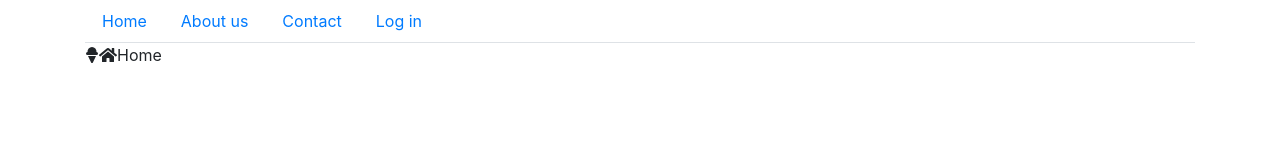
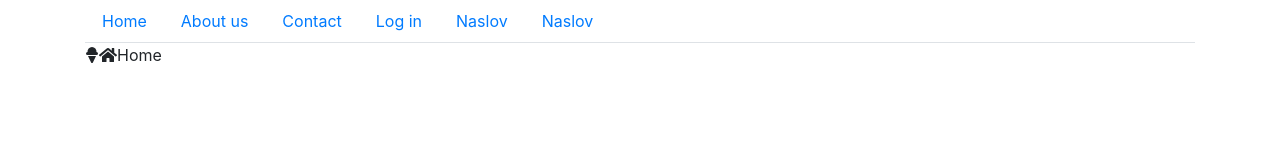
Before and after one commit to lazvel/front-end-react, a React (Create React App) app: page / in a window 1280 px wide. Shown: the top 160 px of the page. Built offline with nearby package versions, Linux system fonts and the light colour scheme.

Commit message:
Add state to the MainMenuComponent

```diff
--- a/src/components/MainMenu/MainMenu.tsx
+++ b/src/components/MainMenu/MainMenu.tsx
@@ -15,12 +15,38 @@
     items: MainMenuItem[];
 }
 
+interface MainMenuState {
+    items: MainMenuItem[]; // moze imati color, background itd..
+}
+
 export class MainMenu extends React.Component<MainMenuProperties>{
+    state: MainMenuState;
+
+    constructor(props: Readonly<MainMenuProperties>) {
+        super(props)
+
+        this.state = {
+          items: props.items,
+        };
+
+        setInterval(() => {
+            const novaLista = [...this.state.items];
+            novaLista.push(new MainMenuItem("Naslov", "/link"));
+            this.setItems(novaLista);
+        }, 2000);
+    }
+
+    setItems(items: MainMenuItem[]) {
+        this.setState({
+            items: items,
+        });
+    }
+
     render() {
         return (
             <Container>
                 <Nav variant="tabs">
-                    { this.props.items.map(this.makeNavLink) }
+                    { this.state.items.map(this.makeNavLink) }
                 </Nav>
             </Container>
         );
```
